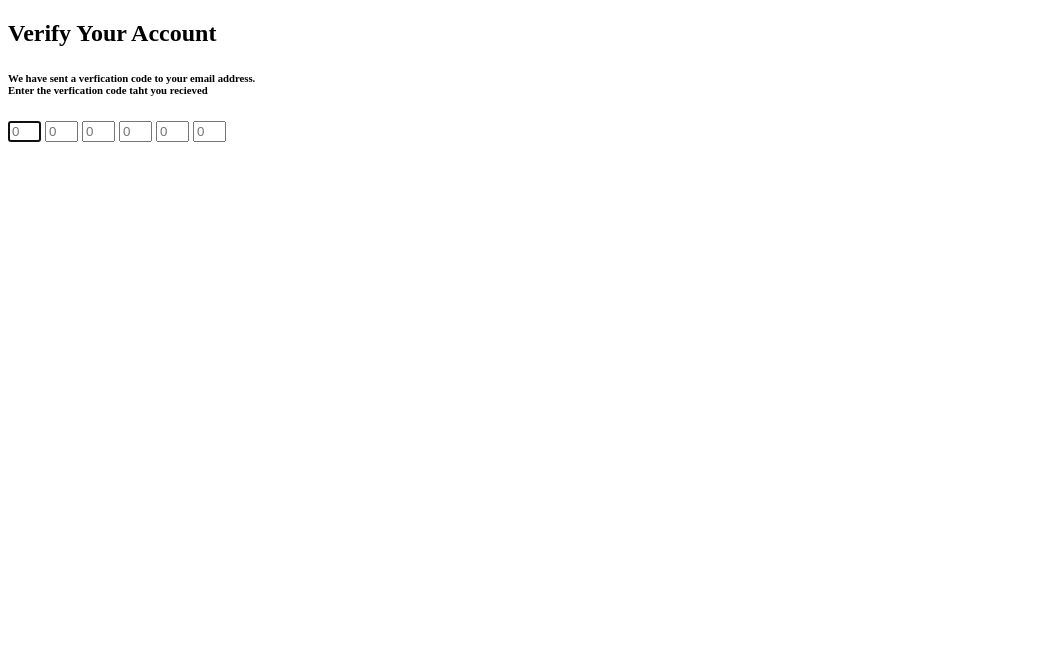
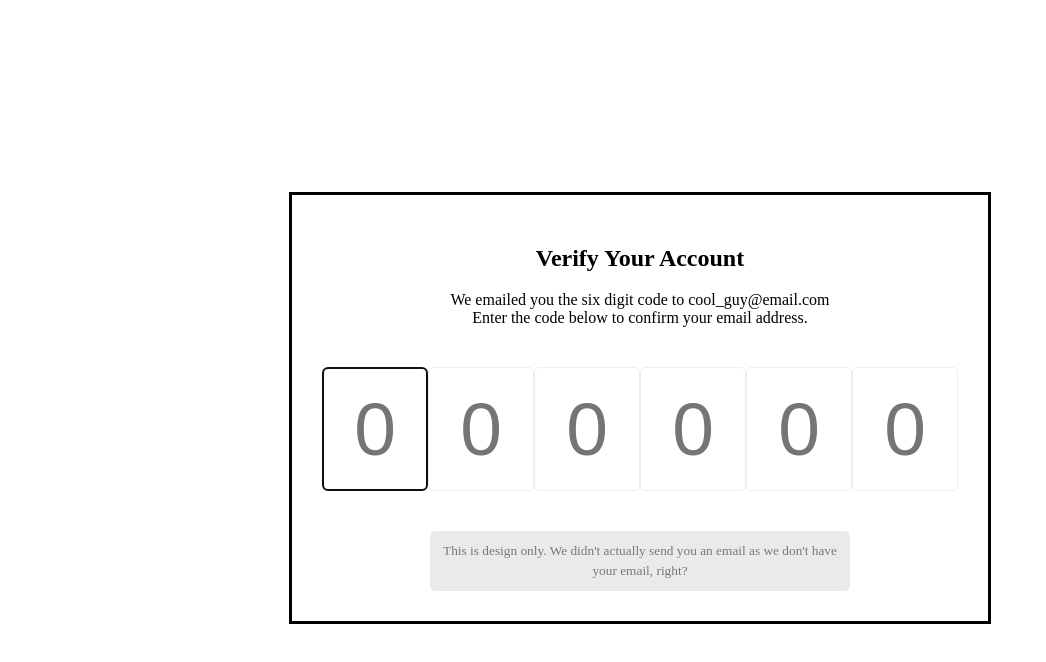
Before and after one commit to acciojob/OTP-MohammedAnisMultani, a website: page main.html in a window 1280 px wide. Shown: the whole page, without its empty margins (0-1046 px from the left). Drawn offline with Linux system fonts and the light colour scheme.

Commit message:
created a submission

```diff
--- a/main.html
+++ b/main.html
@@ -7,7 +7,7 @@
 </head>
 
 <body>
-	<div>
+	<!-- <div>
   <h2 id="verification_heading">Verify Your Account</h2>
   <h6 id="verification_subtext">We have sent a verfication code to your email address. <br>
   Enter the verfication code taht you recieved
@@ -20,7 +20,21 @@
   <input id="code-5" type="number" class="code" placeholder="0" min="0" max="9" maxlength="1" required>
   <input id="code-6" type="number" class="code" placeholder="0" min="0" max="9" maxlength="1" required>
 </div>
-</div>
+</div> -->
+	  <div class="container">
+        <h2>Verify Your Account</h2>
+        <p>We emailed you the six digit code to cool_guy@email.com <br/> Enter the code below to confirm your email address.</p>
+        <div class="code-container">
+            <input type="number" class="code" placeholder="0" min="0" max="9" required>
+            <input type="number" class="code" placeholder="0" min="0" max="9" required>
+            <input type="number" class="code" placeholder="0" min="0" max="9" required>
+            <input type="number" class="code" placeholder="0" min="0" max="9" required>
+            <input type="number" class="code" placeholder="0" min="0" max="9" required>
+            <input type="number" class="code" placeholder="0" min="0" max="9" required>
+        </div>
+        <small class="info">This is design only. We didn't actually send you an email as we don't have your email, right?</small>
+    </div>
+
 	<!-- the entire body must be written by student -->
     <script type="text/javascript" src="./script.js">
 </script>
--- a/script.js
+++ b/script.js
@@ -1,18 +1,35 @@
-//your JS code here. If required.
-const codes = document.querySelectorAll(".code")
-codes[0].focus();
+// //your JS code here. If required.
+// const codes = document.querySelectorAll(".code")
+// codes[0].focus();
 
 
-codes.forEach((code,index)=>{
+// codes.forEach((code,index)=>{
 
 
-code.addEventListener("keydown",(eventDetails) =>{
-if(eventDetails.key>=0 && eventDetails.key<=9){
-    codes[index].value = "";
-    setTimeout(()=>{codes[index+1].focus()},10)
-}
-else if(eventDetails.key == "Backspace"){
-    setTimeout(()=>{codes[index-1].focus()},10)
-}
+// code.addEventListener("keydown",(eventDetails) =>{
+// if(eventDetails.key>=0 && eventDetails.key<=9){
+//     codes[index].value = "";
+//     setTimeout(()=>{codes[index+1].focus()},10)
+// }
+// else if(eventDetails.key == "Backspace"){
+//     setTimeout(()=>{codes[index-1].focus()},10)
+// }
+// })
+
+
+const codes = document.querySelectorAll(".code")
+codes[0].focus()
+
+codes.forEach((code,i)=>{
+    code.addEventListener("keydown", (e)=>{
+        if(e.key>=0 && e.key<=9){
+            codes[i].value == "";
+            setTimeout(()=>codes[i+1].focus(), 10)
+        }
+        else if(e.key == "Backspace"){
+            setTimeout(()=>codes[i-1].focus(), 10)
+        }
+    })
+
 })
-})
+// })
--- a/styles.css
+++ b/styles.css
@@ -1,5 +1,60 @@
 /*  your css code here. If applicable */
-.code::-webkit-outer-spin-button,
+/* .code::-webkit-outer-spin-button,
 .code::-webkit-inner-spin-button{
       -webkit-appearance: none;
+} */
+
+body{
+    display: flex;
+    justify-content: center;
+    align-items: center;
+    height: 100vh;
 }
+
+.container{
+    background-color: #fff;
+    text-align: center;
+    max-width: 1000px;
+    border: 3px #000 solid;
+    padding: 30px;
+}
+
+.code-container{
+    display: flex;
+    align-items: center;
+    justify-content: center;
+    margin: 40px 0px;
+}
+
+.code{
+    border-radius: 5px;
+    height: 120px;
+    width: 100px;
+    font-size: 75px;
+    border: 1px solid #eee;
+    text-align: center;
+    font-weight: 300;
+    caret-color: transparent;
+    /* -moz-appearance: textfield;/ */
+}
+
+.info {
+    background-color: #eaeaea;
+    display: inline-block;
+    padding: 10px;
+    line-height: 20px;
+    max-width: 400px;
+    color: #777;
+    border-radius: 5px;
+  }
+
+  .code::-webkit-inner-spin-button,
+  .code::-webkit-outer-spin-button{
+    -webkit-appearance: none;
+  }
+
+
+  .code:valid{
+    border-color: #3498db;
+    box-shadow: 0 10px 10px -5px rgba(0,0,0,0.25);
+  }
```
